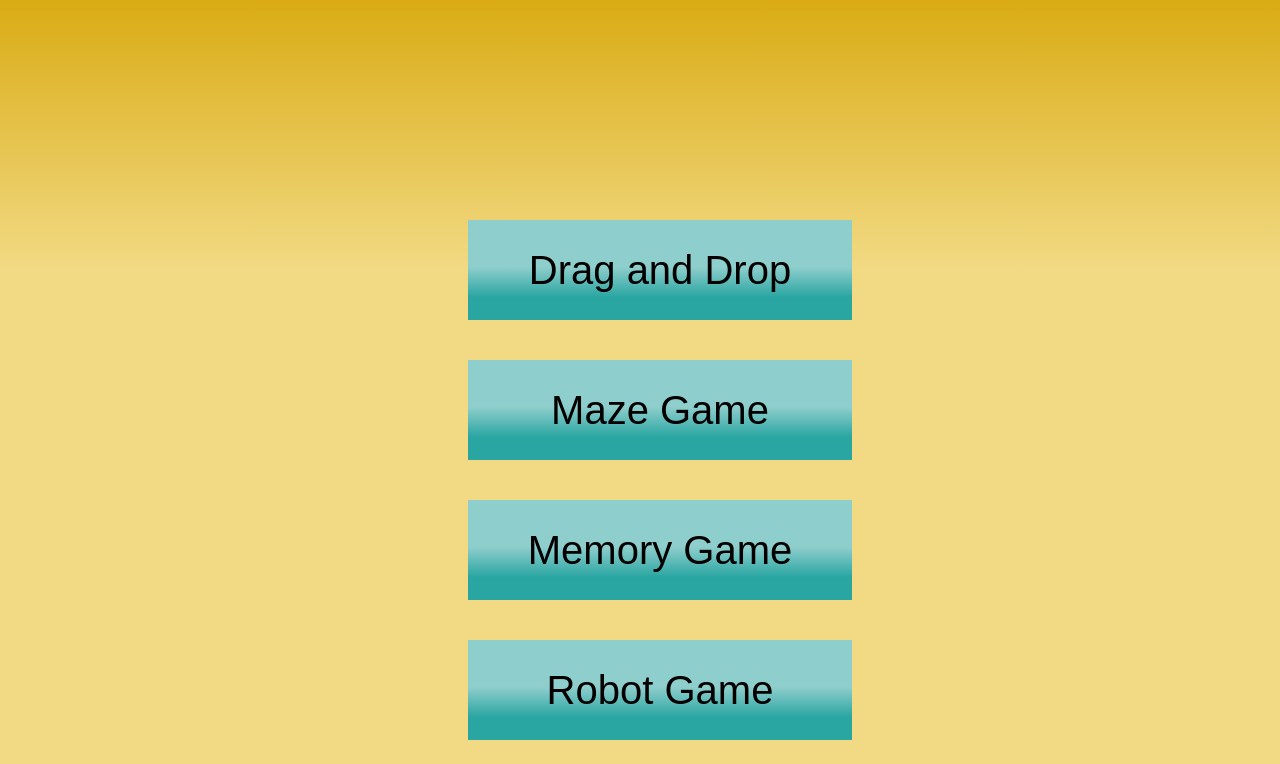
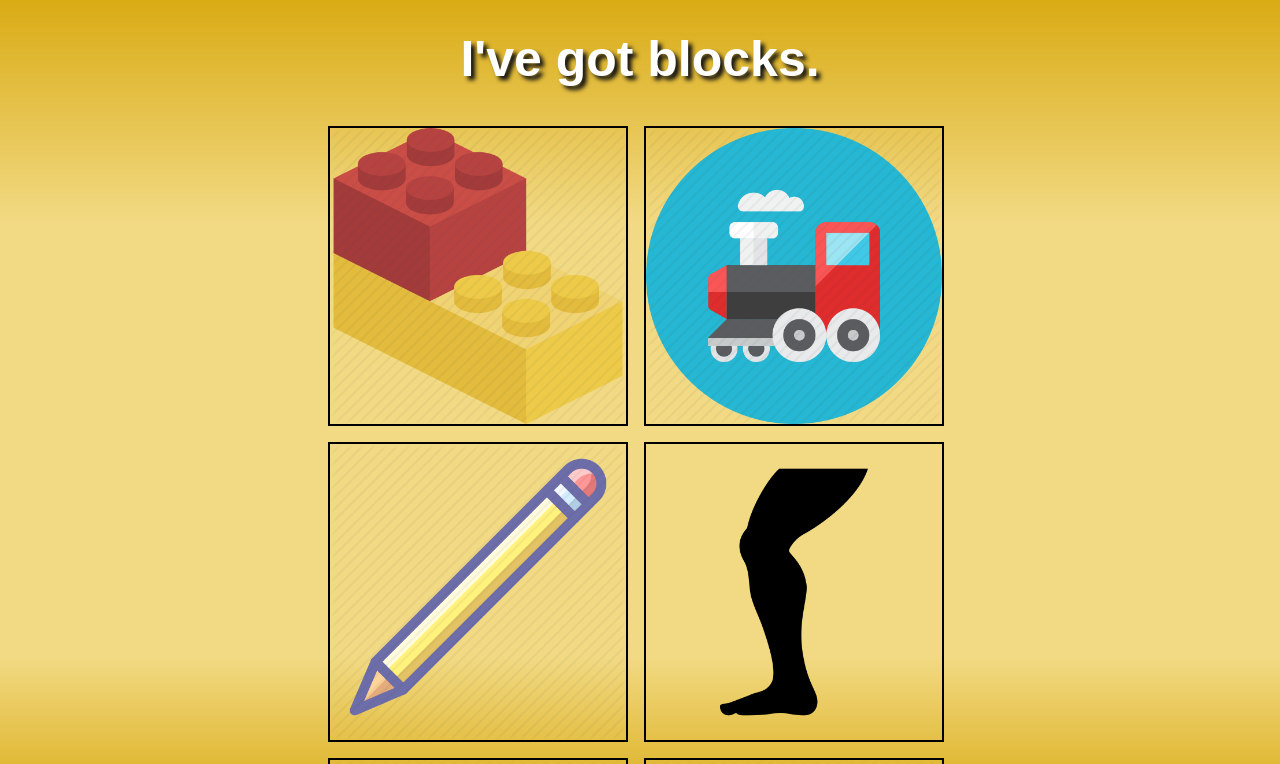
Before and after one commit to dtalanda/LS, a React (Create React App) app in the folder my-app/: page /bingo in a window 1280 px wide. Shown: the top 764 px of the page. Built offline with nearby package versions, Linux system fonts and the light colour scheme.

Commit message:
add bingo game, route, style

```diff
--- a/my-app/src/App.js
+++ b/my-app/src/App.js
@@ -11,6 +11,7 @@ const App = () => {
       <Link to={'/maze'}><button className='menu__item'>Maze Game</button></Link>
       <Link to={'/memory'}><button className='menu__item'>Memory Game</button></Link>
       <Link to={'/robot'}><button className='menu__item'>Robot Game</button></Link>
+      <Link to={'/bingo'}><button className='menu__item'>Bingo Game</button></Link>
     </div>
   );
 }
--- a/my-app/src/index.js
+++ b/my-app/src/index.js
@@ -6,6 +6,7 @@ import DragnDrop from './page/DragnDrop'
 import Memory from './page/Memory';
 import Maze from './page/Maze';
 import Robot from './page/Robot';
+import Bingo from './page/Bingo';
 import { BrowserRouter, Route, Switch } from 'react-router-dom';
 
 import * as serviceWorker from './serviceWorker';
@@ -13,6 +14,7 @@ import * as serviceWorker from './serviceWorker';
 ReactDOM.render(
     <BrowserRouter>
         <Switch>
+            <Route path='/bingo' component={Bingo} />
             <Route path='/robot' component={Robot} />
             <Route path='/maze' component={Maze} />
             <Route path='/memory' component={Memory} />
--- /dev/null
+++ b/my-app/src/page/Bingo.js
@@ -0,0 +1,61 @@
+import React, { useState } from 'react'
+import '../style/bingo.scss';
+import leg from '../icon/leg.png';
+import block from '../icon/block.png';
+import train from '../icon/train.png';
+import pencil from '../icon/pencil.png';
+import ear from '../icon/ear.png';
+import car from '../icon/car.png';
+import legs from '../icon/legs.png';
+import window from '../icon/window.png';
+import table from '../icon/table.png';
+
+
+const Bingo = () => {
+
+    const [arr, setArr] = useState([
+        {img: block, key: 1},
+        {img: train, key: 2},
+        {img: pencil, key: 3},
+        {img: leg, key: 4},
+        {img: window, key: 5},
+        {img: legs, key: 6},
+        {img: ear, key: 7},
+        {img: car, key: 8},
+        {img: table, key: 9},
+
+    ])
+    const [sentence, setSentence] = useState([
+        {sentence: "I've got blocks.", key: 1},
+        {sentence: "I've got a train.", key: 2},
+        {sentence: "It's a pencil.", key: 3},
+        {sentence: "It's my leg.", key: 4},
+        {sentence: "t's a window.", key: 5},
+        {sentence: "They're my legs.", key: 6},
+        {sentence: "Ther're my ears.", key: 7},
+        {sentence: "I've got car.", key: 8},
+        {sentence: "It's a table.", key: 9},
+    ])
+
+    const randomIndex = Math.floor(Math.random() * 10);
+    console.log(randomIndex)
+
+    return (
+        <div className='bingo'>
+            {sentence.map((item, index) => (
+            <>
+                {index < 1 && (
+                    <h2 className='bingo__title' key={item.key}>{item.sentence}</h2>
+                )}
+            </>
+            ))}
+            <ul className='bingo__board'>
+                {arr.map(item => (
+                   <li className='bingo__item' key={item.key}><img src={item.img} alt={item.img} /></li>
+                ))}
+            </ul>
+        </div>
+    )
+}
+
+export default Bingo;
--- /dev/null
+++ b/my-app/src/style/bingo.scss
@@ -0,0 +1,25 @@
+.bingo {
+    &__title {
+        display: flex;
+        justify-content: center;
+        margin: 30px;
+        font-size: 50px;
+        color: #ffffff;
+        text-shadow: 4px 4px 4px #111;
+    }
+    &__board {
+        display: flex;
+        flex-wrap: wrap;
+        width: 50vw;
+        margin: 0 auto;
+    }
+    &__item {
+        list-style: none;
+        height: 300px;
+        margin: 8px;
+        border: 2px solid;
+        img {
+            max-height: 100%;
+        }
+    }
+}
```
